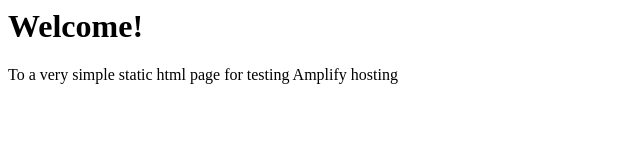
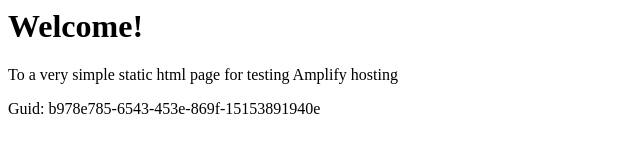
Before and after one commit to aws-aemilia-bah/Github-PR-Commit-Integration-Test-DoNotTouch-Gith-OKSLNVO2-v1-prod-me-south-1, a website: page src/index.html in a window 1280 px wide. Shown: the whole page, without its empty margins (0-640 px from the left). Drawn offline with Linux system fonts and the light colour scheme.

Commit message:
commit from integ tests

```diff
--- a/src/index.html
+++ b/src/index.html
@@ -1,3 +1,5 @@
+
+
 <html lang="en">
 
 <head>
@@ -10,6 +12,6 @@
 <body>
     <h1>Welcome!</h1>
     <p>To a very simple static html page for testing Amplify hosting</p>
-</body>
+    <p>Guid: b978e785-6543-453e-869f-15153891940e</p></body>
 
 </html>
```
